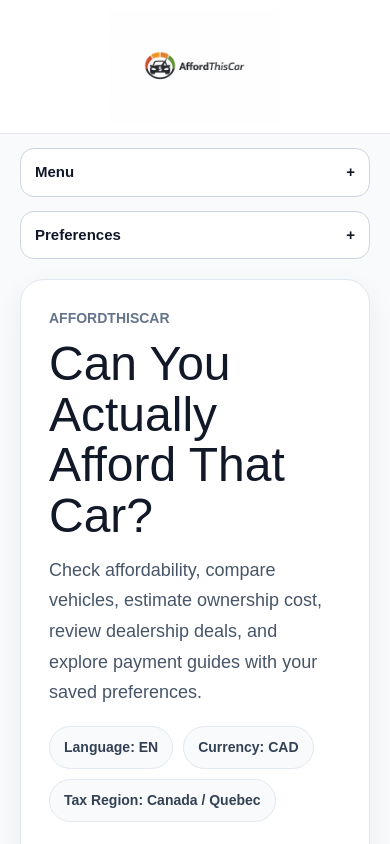
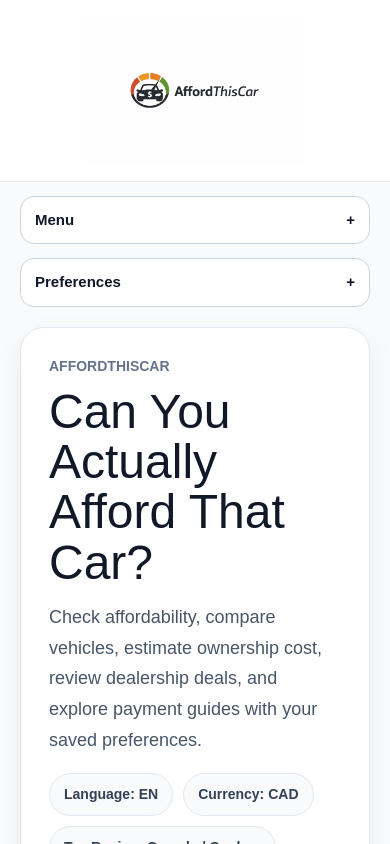
Before and after one commit to Zakhary8/affordthiscar, a Next.js app: page / in a window 390 px wide. Shown: the top 844 px of the page. Built offline with nearby package versions, Linux system fonts and the light colour scheme.

Commit message:
Increase logo size on desktop and mobile

```diff
--- a/src/app/layout.js
+++ b/src/app/layout.js
@@ -71,7 +71,7 @@
               style={{
                 maxWidth: "1100px",
                 margin: "0 auto",
-                padding: "10px 20px",
+                padding: "18px 20px 16px",
                 display: "flex",
                 justifyContent: "center",
                 alignItems: "center",
@@ -82,20 +82,22 @@
                 style={{
                   display: "flex",
                   alignItems: "center",
+                  justifyContent: "center",
                   textDecoration: "none",
+                  width: "100%",
                 }}
               >
                 <Image
                   src="/logo.png"
                   alt="AffordThisCar logo"
-                  width={180}
-                  height={50}
+                  width={320}
+                  height={90}
                   priority
                   style={{
-                    width: "170px",
+                    width: "clamp(220px, 28vw, 360px)",
                     height: "auto",
                     objectFit: "contain",
-                    maxWidth: "100%",
+                    display: "block",
                   }}
                 />
               </a>
```
